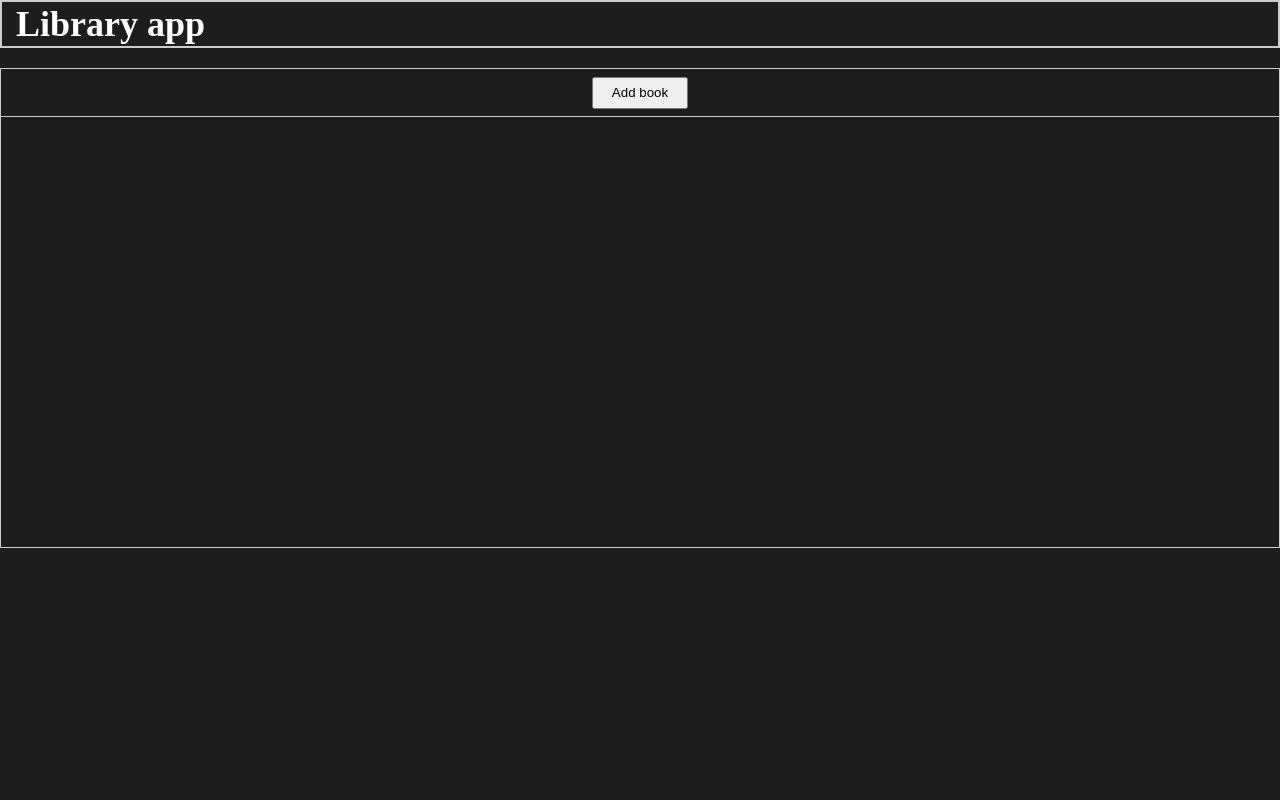
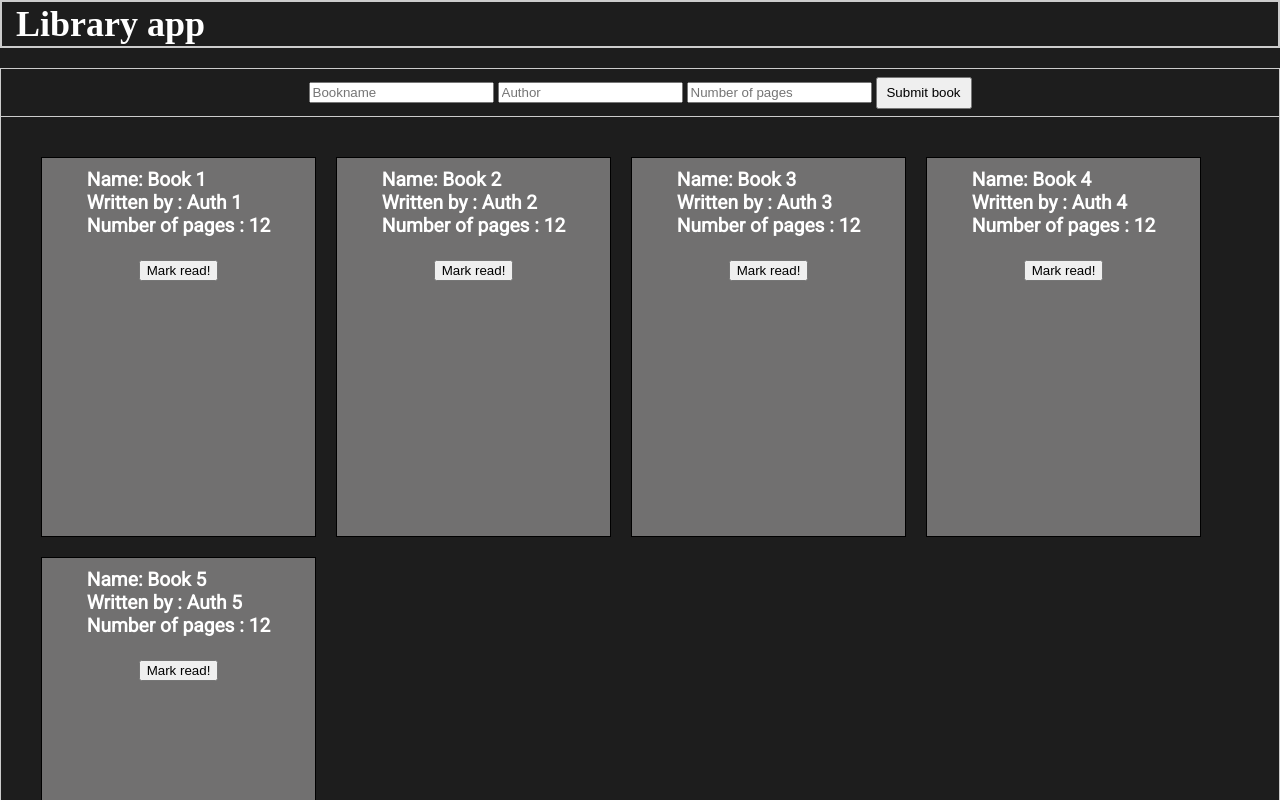
Before and after one commit to taaleandersen/library-app, a plain HTML site: page index.html in a window 1280 px wide. Both pictures are taken after a click on the button "Add book". Shown: the top 800 px of the page. Drawn offline with Linux system fonts and the light colour scheme.

Commit message:
Finished the script and markup for the project.

```diff
--- a/index.html
+++ b/index.html
@@ -5,14 +5,46 @@
     <meta http-equiv="X-UA-Compatible" content="IE=edge" />
     <meta name="viewport" content="width=device-width, initial-scale=1.0" />
     <link rel="stylesheet" href="styles.css" />
-    <script src="script.js"></script>
+    <script src="script.js" defer></script>
+    <link rel="preconnect" href="https://fonts.googleapis.com" />
+    <link rel="preconnect" href="https://fonts.gstatic.com" crossorigin />
+    <link
+      href="https://fonts.googleapis.com/css2?family=Roboto&display=swap"
+      rel="stylesheet"
+    />
     <title>Library</title>
   </head>
   <body>
     <div class="content-container">
       <div class="header">Library app</div>
       <div class="content-main">
-        <div class="settings"><button>Add book</button></div>
+        <div class="settings">
+          <button id="btnAddBook">Add book</button>
+          <div id="settings-form" style="display: none">
+            <form>
+              <input
+                type="text"
+                name="inputfield"
+                id="bookName"
+                placeholder="Bookname"
+              />
+              <input
+                type="text"
+                name="inputfield"
+                id="bookAuthor"
+                placeholder="Author"
+              />
+              <input
+                type="text"
+                name="inputfield"
+                id="bookPages"
+                placeholder="Number of pages"
+              />
+              <button id="submitBook">Submit book</button>
+            </form>
+          </div>
+        </div>
+        <div class="book-container"></div>
       </div>
     </div>
   </body>
--- a/script.js
+++ b/script.js
@@ -0,0 +1,90 @@
+let myLibrary = [
+  {
+    bookName: "Book 1",
+    bookAuthor: "Auth 1",
+    bookPages: 12,
+  },
+  {
+    bookName: "Book 2",
+    bookAuthor: "Auth 2",
+    bookPages: 12,
+  },
+  {
+    bookName: "Book 3",
+    bookAuthor: "Auth 3",
+    bookPages: 12,
+  },
+  {
+    bookName: "Book 4",
+    bookAuthor: "Auth 4",
+    bookPages: 12,
+  },
+  {
+    bookName: "Book 5",
+    bookAuthor: "Auth 5",
+    bookPages: 12,
+  },
+];
+const btnAdd = document.querySelector("#btnAddBook");
+const settingsRow = document.querySelector(".settings");
+const settingsForm = document.querySelector("#settings-form");
+const displayLib = document.querySelector(".content-main");
+const bookContainer = document.querySelector(".book-container");
+
+function addBookToLibrary(name, author, numPages) {
+  if (name.length !== 0 && author.length !== 0 && numPages.length !== 0) {
+    myLibrary.push({ bookName: name, bookAuthor: author, bookPages: numPages });
+  } else {
+    alert("Fill out all fields!");
+  }
+}
+
+function book() {
+  if (myLibrary.length !== 0) {
+    for (let i = 0; i < myLibrary.length; i++) {
+      const bookItem = document.createElement("div");
+      const newButton = document.createElement("button");
+
+      newButton.innerText = "Mark read!";
+      newButton.dataset.book = `item${i}`;
+      bookItem.id = `item${i}`;
+      bookItem.classList.add("book-item");
+
+      bookItem.innerHTML = "Name: " + myLibrary[i].bookName + "<br>";
+      bookItem.innerHTML += "Written by : " + myLibrary[i].bookAuthor + "<br>";
+      bookItem.innerHTML +=
+        "Number of pages : " + myLibrary[i].bookPages + "<br><br>";
+      bookItem.appendChild(newButton);
+      bookContainer.appendChild(bookItem);
+      const bookBtn = bookContainer.querySelectorAll("button");
+      bookBtn.forEach((button) => {
+        button.addEventListener("click", (e) => {
+          let selItem = e.path[1];
+          selItem.classList.add("isRead");
+          console.log(e.path[1]);
+        });
+      });
+
+      // bookBtn.addEventListener("click", (e) => {
+      //   e.preventDefault();
+      //   console.log(e);
+      // });
+    }
+  }
+}
+
+btnAdd.addEventListener("click", () => {
+  btnAdd.style.cssText = "display: none;";
+  settingsForm.style.cssText = "display: flex";
+  btnSubmit = document.querySelector("#submitBook");
+  btnSubmit.addEventListener("click", (e) => {
+    e.preventDefault();
+
+    let bookName = document.querySelector("#bookName").value;
+    let bookAuthor = document.querySelector("#bookAuthor").value;
+    let bookPages = document.querySelector("#bookPages").value;
+    addBookToLibrary(bookName, bookAuthor, parseInt(bookPages));
+    book();
+  });
+});
+book();
--- a/styles.css
+++ b/styles.css
@@ -27,7 +27,7 @@ body {
   padding: 14px;
 }
 .content-main {
-  height: 60vh;
+  height: 60vh auto;
   border: 1px solid #ccc;
 }
 .settings {
@@ -41,3 +41,26 @@ body {
   height: 32px;
   width: 96px;
 }
+.book-container {
+  display: flex;
+  flex-direction: row;
+  flex-wrap: wrap;
+  gap: 20px;
+  margin: 40px;
+}
+.book-item {
+  font-family: "Roboto", sans-serif;
+  display: flex;
+  flex-direction: column;
+  height: 380px;
+  width: 275px;
+  border: 1px solid black;
+  background-color: #717070;
+  font-weight: bold;
+  font-size: 1.2rem;
+  align-items: center;
+  padding: 10px;
+}
+.isRead {
+  background-color: green;
+}
```
